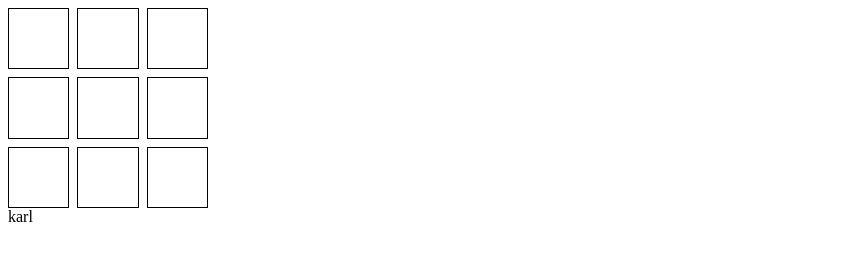
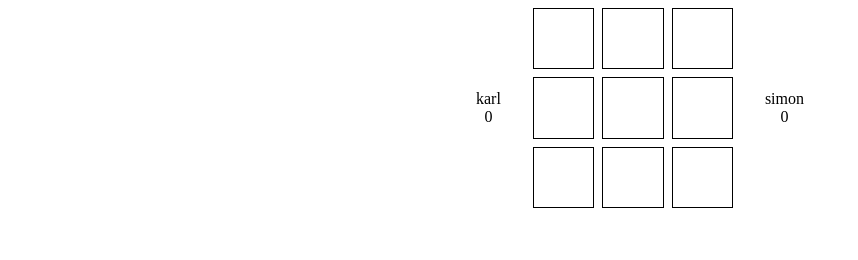
Before and after one commit to karl-perkins/tic-tac-toe, a plain HTML site: page index.html in a window 1280 px wide. Shown: the whole page, without its empty margins (0-858 px from the left). Drawn offline with Linux system fonts and the light colour scheme.

Commit message:
Display player names and scores

```diff
--- a/index.html
+++ b/index.html
@@ -8,7 +8,16 @@
 		<script src="./script.js" defer></script>
 	</head>
 	<body>
-		<div id="gameboard"></div>
-		<div id="player"></div>
+		<div class="container">
+			<div id="player1" class="player">
+				<div class="name"></div>
+				<div class="score"></div>
+			</div>
+			<div id="gameboard"></div>
+			<div id="player2" class="player">
+				<div class="name"></div>
+				<div class="score"></div>
+			</div>
+		</div>
 	</body>
 </html>
--- a/script.js
+++ b/script.js
@@ -65,6 +65,8 @@ const gameController = (function () {
 
 	let activePlayer = players[0];
 	const getActivePlayer = () => activePlayer;
+	const getPlayer1 = () => players[0];
+	const getPlayer2 = () => players[1];
 
 	function playRound(row, column) {
 		if (gameboard.getCellValue(row, column) !== ' ') {
@@ -76,6 +78,7 @@ const gameController = (function () {
 			if (isWin) {
 				isTrue = false;
 				activePlayer.setWinCount();
+				gameboard.resetBoard();
 				alert(`${activePlayer.name} wins!`);
 			}
 
@@ -83,7 +86,7 @@ const gameController = (function () {
 		}
 	}
 
-	return { gameboard, getActivePlayer, playRound };
+	return { gameboard, getActivePlayer, getPlayer1, getPlayer2, playRound };
 })();
 
 const displayController = (function (gameController) {
@@ -101,7 +104,11 @@ const displayController = (function (gameController) {
 				gameboardElement.append(cell);
 			});
 
-			document.querySelector('#player').textContent = gameController.getActivePlayer().name;
+			document.querySelector('#player1 > .name').textContent = gameController.getPlayer1().name;
+			document.querySelector('#player2 > .name').textContent = gameController.getPlayer2().name;
+
+			document.querySelector('#player1 > .score').textContent = gameController.getPlayer1().getWinCount();
+			document.querySelector('#player2 > .score').textContent = gameController.getPlayer2().getWinCount();
 		});
 	}
 
--- a/style.css
+++ b/style.css
@@ -1,6 +1,7 @@
 #gameboard {
   width: 200px;
   height: 200px;
+  margin: 0 2rem;
   display: grid;
   grid-template-columns: repeat(3, 1fr);
   grid-template-rows: repeat(3, 1fr);
@@ -14,3 +15,16 @@
   border: 1px solid black;
   font-size: 2rem;
 }
+
+.container {
+  display: flex;
+  align-items: center;
+  justify-content: center;
+}
+
+.player {
+  display: flex;
+  flex-direction: column;
+  align-items: center;
+  justify-content: center;
+}
```
